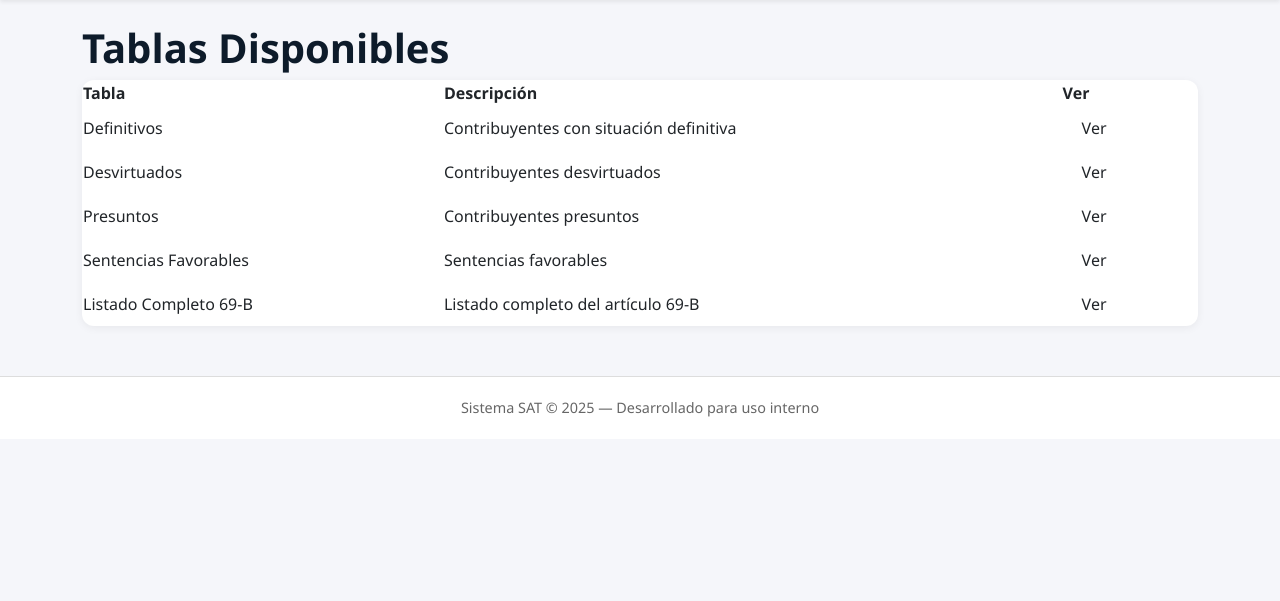
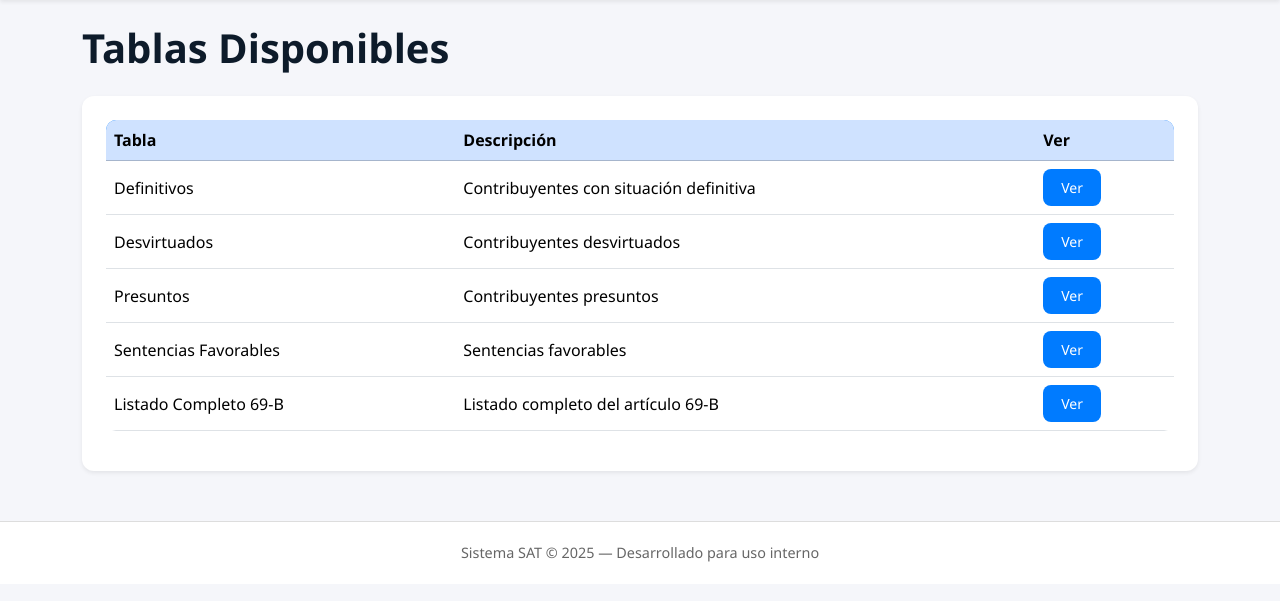
Before and after one commit to hagiordani/pandas, a Flask app: page /tablas in a window 1280 px wide. Shown: the part 65-666 px from the top of the page. Run offline with Flask 3, Linux system fonts and the light colour scheme.

Commit message:
Update tablas.html

```diff
--- a/templates/tablas.html
+++ b/templates/tablas.html
@@ -1,20 +1,31 @@
 {% extends "base.html" %}
 {% block content %}
 
-<h1>Tablas Disponibles</h1>
+<h1 class="mb-4">Tablas Disponibles</h1>
 
-<div class="card">
-  <table>
-    <tr><th>Tabla</th><th>Descripción</th><th>Ver</th></tr>
-
+<div class="card p-4 shadow-sm">
+  <div class="table-responsive">
+    <table class="table table-hover align-middle">
+      <thead class="table-primary">
+        <tr>
+          <th>Tabla</th>
+          <th>Descripción</th>
+          <th>Ver</th>
+        </tr>
+      </thead>
+      <tbody>
         {% for t in tablas %}
         <tr>
           <td>{{ t.nombre }}</td>
           <td>{{ t.descripcion }}</td>
-      <td><a class="btn" href="/tabla/{{ t.ruta }}">Ver</a></td>
+          <td>
+            <a class="btn btn-primary btn-sm" href="/tabla/{{ t.ruta }}">Ver</a>
+          </td>
         </tr>
         {% endfor %}
+      </tbody>
     </table>
+  </div>
 </div>
 
 {% endblock %}
```
Lines whose indentation alone changed are shown as unchanged.
